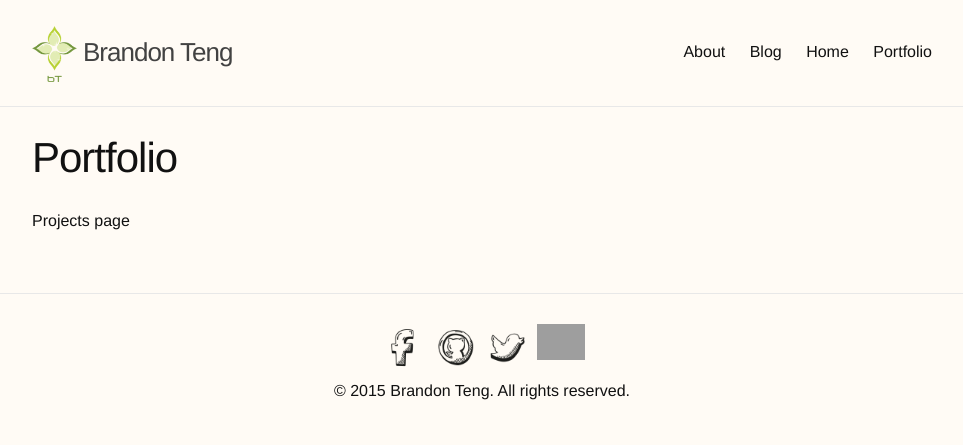
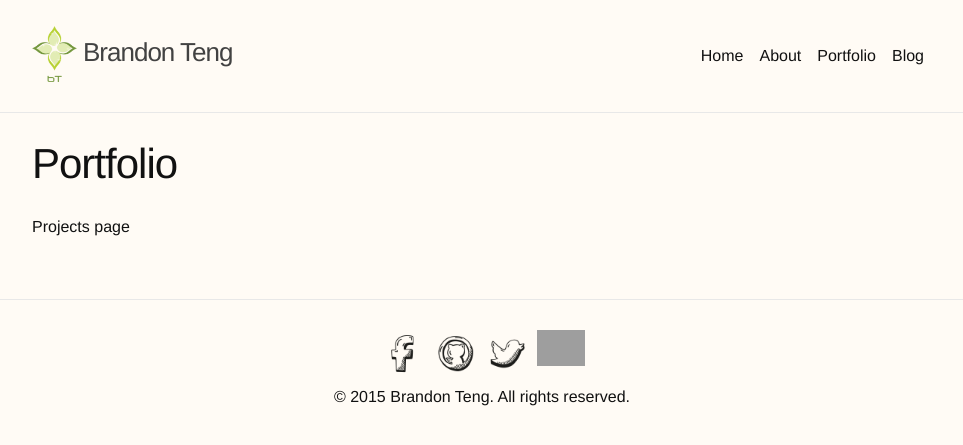
Before and after one commit to bteng22/bteng22.github.io, a Jekyll site: the page built from 02-portfolio.md, in a window 1280 px wide. Shown: the top 445 px of the page, without its empty margins (158-1121 px from the left). Built offline with Jekyll 4.4.1, drawn with Linux system fonts in a browser that asks for light colours; grey boxes are pictures that could not be loaded.

Commit message:
refactor navigation.html and resort link order

```diff
--- a/index.html
+++ b/00-index.html
@@ -1,6 +1,7 @@
 ---
 layout: default
 title: Home
+permalink: /index.html/
 ---
 
 <div class="home">
--- a/_includes/header.html
+++ b/_includes/header.html
@@ -4,8 +4,6 @@
       <img class="site-logo" alt="logo" src="../images/mylogo.png">
       {{ site.title }}
     </a>
-    <nav class="site-nav">
-      {% include navigation.html %}
-    </nav>
+    {% include navigation.html %}
   </div>
 </header>
--- a/_includes/navigation.html
+++ b/_includes/navigation.html
@@ -1,7 +1,10 @@
-<div class="trigger">
-  {% for page in site.pages %}
+<nav class="site-nav">
+  <ul id="nav-list">
+  {% assign sorted_pages = site.pages | sort:"name" %}
+  {% for page in sorted_pages %}
     {% if page.title %}
-    <a class="page-link" href="{{ page.url | prepend: site.baseurl }}">{{ page.title }}</a>
+    <li><a class="page-link" href="{{ page.url | prepend: site.baseurl }}">{{ page.title }}</a></li>
     {% endif %}
   {% endfor %}
-</div>
+  </ul>
+</nav>
--- a/_sass/_layout.scss
+++ b/_sass/_layout.scss
@@ -73,12 +73,7 @@
             }
         }
 
-        .trigger {
-            clear: both;
-            display: none;
-        }
-
-        &:hover .trigger {
+        &:hover {
             display: block;
             padding-bottom: 5px;
         }
@@ -88,9 +83,19 @@
             padding: 5px 10px;
         }
     }
+
+    ul {
+      list-style: none;
+      margin: 0;
+      padding: 0;
+      display: flex;
+    }
+    a {
+      padding: 1.25rem 0.5rem;
+      display: flex;
+      align-items: flex-end;
+    }
 }
-
-
 
 /**
  * Site footer
```
Also changed, not shown: 01-about.md (renamed from about.md), 02-portfolio.md (renamed from portfolio.md), 03-blog.html (renamed from blog.html).
